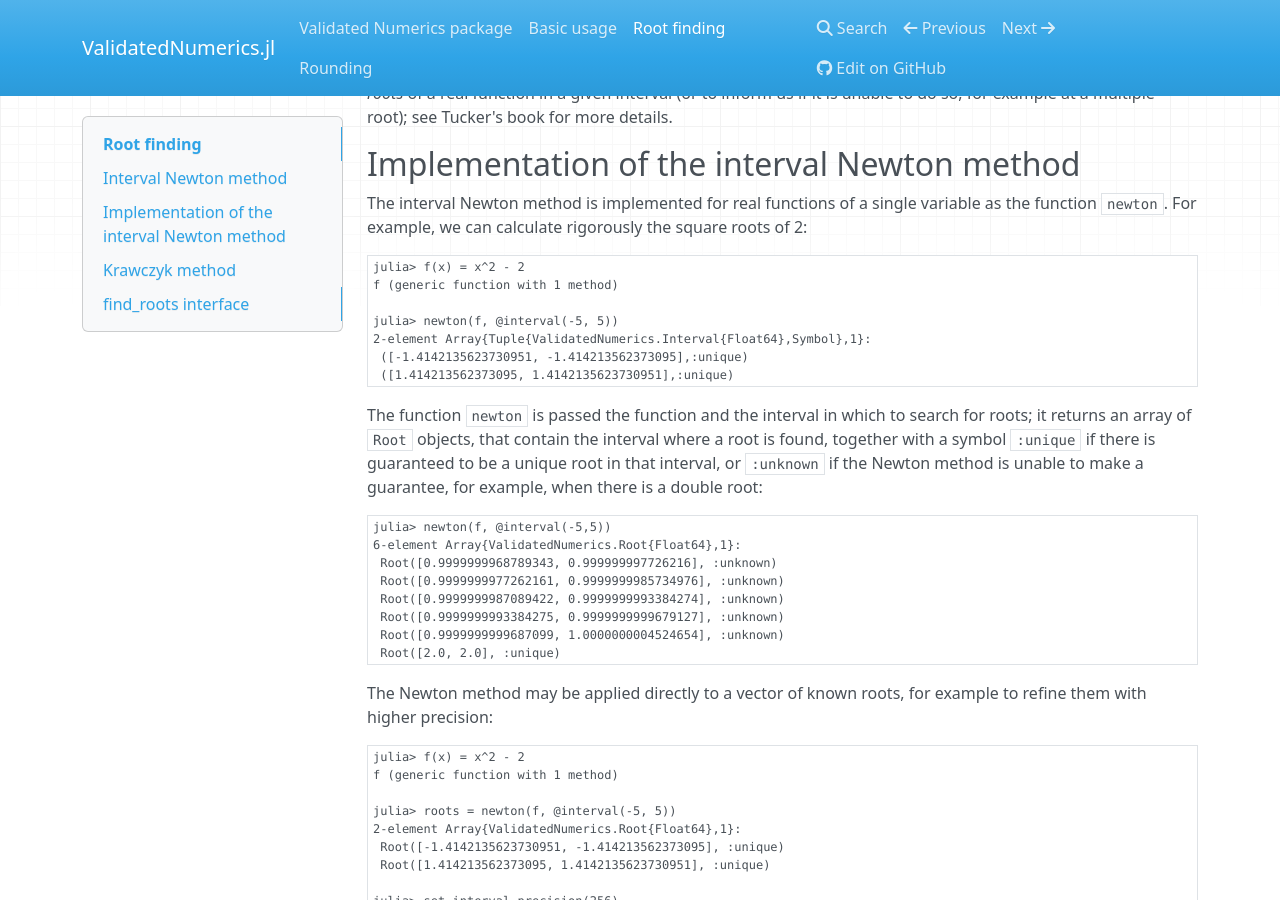
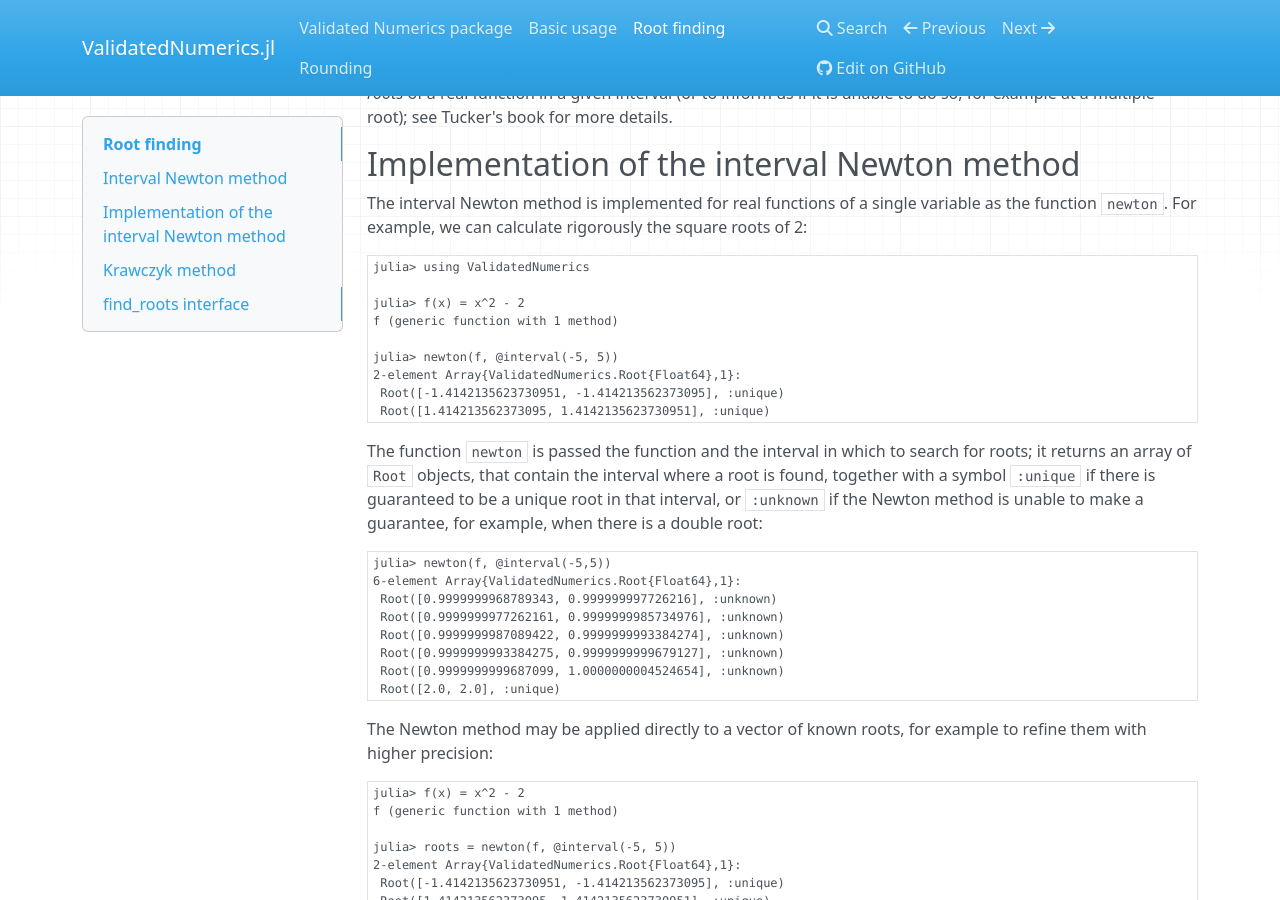
Before and after one commit to JuliaIntervals/IntervalArithmetic.jl, an MkDocs documentation site: the page built from docs/root_finding.md, in a window 1280 px wide and 900 px high, scrolled down 883 px. Built offline with MkDocs 1.6.1, drawn with Linux system fonts in a browser that asks for light colours; nearby versions of some CDN libraries; formulas are drawn with MathJax 3; old or Windows-style settings are respelled for this version of MkDocs.

Commit message:
Corrected root_finding code to update to use Root type

````diff
--- a/docs/root_finding.md
+++ b/docs/root_finding.md
@@ -66,13 +66,15 @@ The interval Newton method is implemented for real functions of a single
 variable as the function `newton`. For example, we can calculate rigorously the square roots of 2:
 
 ```julia
+julia> using ValidatedNumerics
+
 julia> f(x) = x^2 - 2
 f (generic function with 1 method)
 
 julia> newton(f, @interval(-5, 5))
-2-element Array{Tuple{ValidatedNumerics.Interval{Float64},Symbol},1}:
- ([-1.4142135623730951, -1.414213562373095],:unique)
- ([1.414213562373095, 1.4142135623730951],:unique)
+2-element Array{ValidatedNumerics.Root{Float64},1}:
+ Root([-1.4142135623730951, -1.414213562373095], :unique)
+ Root([1.414213562373095, 1.4142135623730951], :unique)
 ```
 The function `newton`  is passed the function and the interval in which to search for roots;
 it returns an array of `Root` objects, that contain the interval where a root is found,
````
